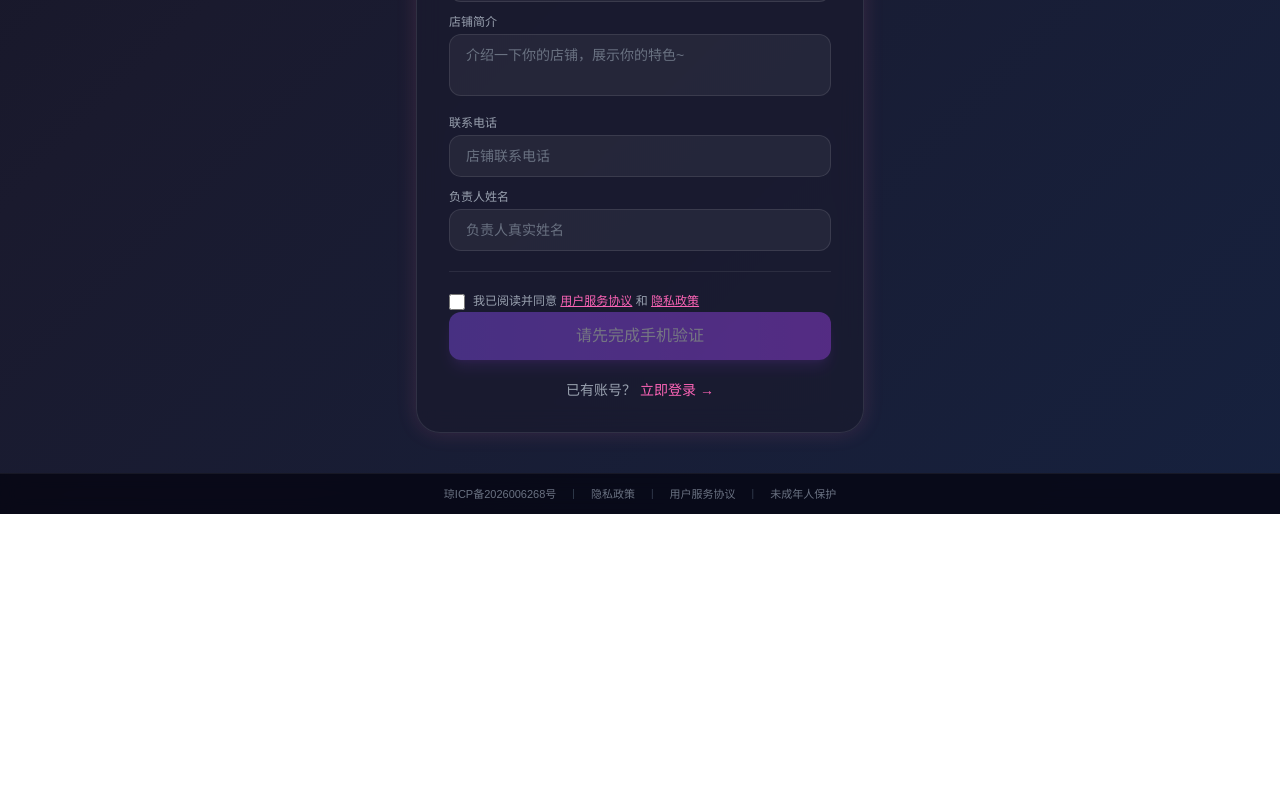
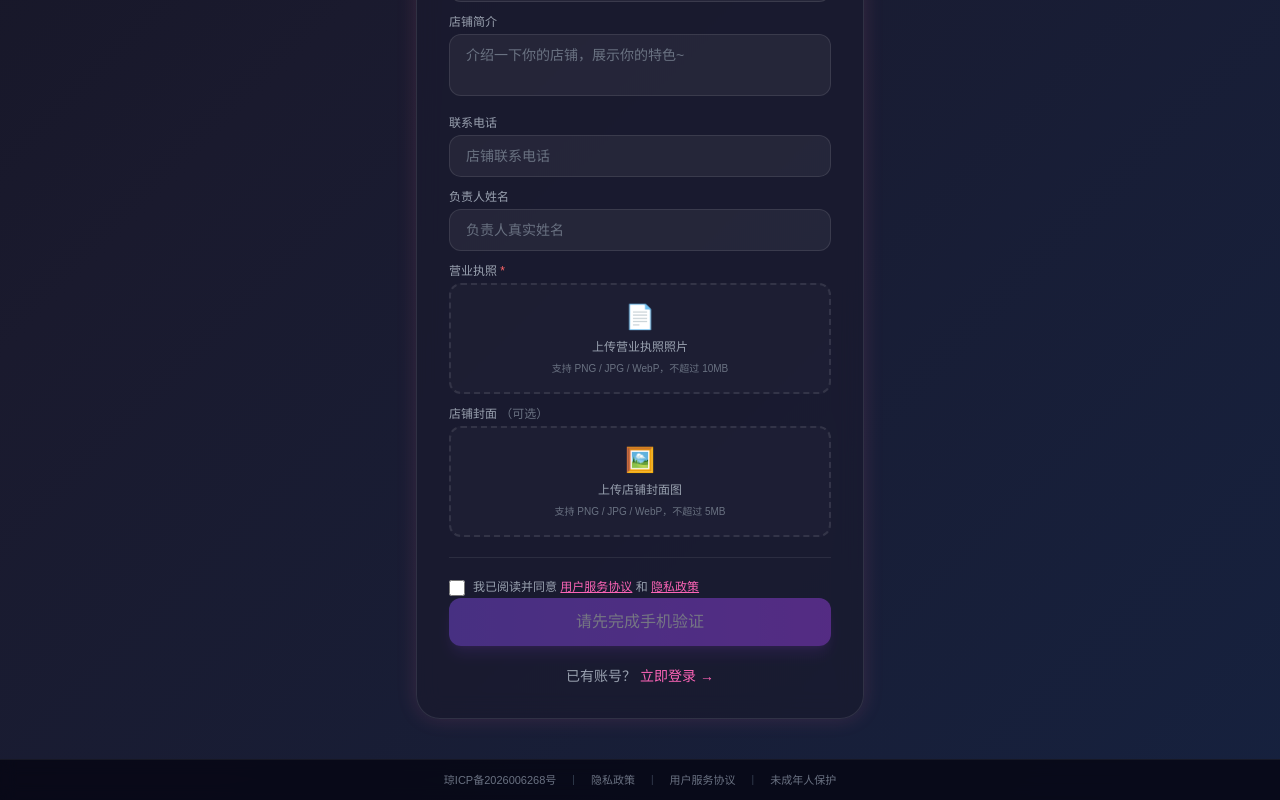
Before and after one commit to Xizh994/companion-play, a Next.js app: page /register in a window 1280 px wide. Shown: the part 1360-2160 px from the top of the page. Before the commit the page ends 1874 px from the top, so only its background shows below. Built offline with nearby package versions, Linux system fonts and the light colour scheme.

Commit message:
feat(register): add business license and shop cover upload for shop registration

```diff
--- a/src/app/register/page.tsx
+++ b/src/app/register/page.tsx
@@ -16,6 +16,8 @@ export default function RegisterPage() {
   const router = useRouter();
   const { register } = useAuth();
   const fileInputRef = useRef<HTMLInputElement>(null);
+  const shopCoverInputRef = useRef<HTMLInputElement>(null);
+  const licenseInputRef = useRef<HTMLInputElement>(null);
 
   const [role, setRole] = useState("SHOP");
   const [loading, setLoading] = useState(false);
@@ -48,6 +50,8 @@ export default function RegisterPage() {
   const [shopBio, setShopBio] = useState("");
   const [contactPhone, setContactPhone] = useState("");
   const [contactName, setContactName] = useState("");
+  const [shopCoverPreview, setShopCoverPreview] = useState<string | null>(null);
+  const [licensePreview, setLicensePreview] = useState<string | null>(null);
 
   const [avatarPreview, setAvatarPreview] = useState<string | null>(null);
 
@@ -71,6 +75,26 @@ export default function RegisterPage() {
     if (file.size > 5 * 1024 * 1024) { setError("头像大小不能超过 5MB"); return; }
     const reader = new FileReader();
     reader.onload = () => setAvatarPreview(reader.result as string);
+    reader.readAsDataURL(file);
+    e.target.value = "";
+  };
+
+  const handleShopCoverChange = (e: React.ChangeEvent<HTMLInputElement>) => {
+    const file = e.target.files?.[0];
+    if (!file) return;
+    if (file.size > 5 * 1024 * 1024) { setError("封面大小不能超过 5MB"); return; }
+    const reader = new FileReader();
+    reader.onload = () => setShopCoverPreview(reader.result as string);
+    reader.readAsDataURL(file);
+    e.target.value = "";
+  };
+
+  const handleLicenseChange = (e: React.ChangeEvent<HTMLInputElement>) => {
+    const file = e.target.files?.[0];
+    if (!file) return;
+    if (file.size > 10 * 1024 * 1024) { setError("营业执照大小不能超过 10MB"); return; }
+    const reader = new FileReader();
+    reader.onload = () => setLicensePreview(reader.result as string);
     reader.readAsDataURL(file);
     e.target.value = "";
   };
@@ -185,8 +209,10 @@ export default function RegisterPage() {
         emailVerifiedToken: email ? emailVerifiedToken : undefined,
         shopName: role === "SHOP" ? shopName : undefined,
         shopBio: role === "SHOP" ? shopBio : undefined,
+        shopCover: role === "SHOP" ? shopCoverPreview : undefined,
         contactPhone: role === "SHOP" ? contactPhone : undefined,
         contactName: role === "SHOP" ? contactName : undefined,
+        licenseImage: role === "SHOP" ? licensePreview : undefined,
       });
       router.push("/lobby");
     } catch (err) {
@@ -525,6 +551,80 @@ export default function RegisterPage() {
                     className="w-full bg-white/5 border border-white/10 rounded-xl px-4 py-2.5 text-white placeholder-gray-500 outline-none focus:border-purple-500/50 focus:ring-2 focus:ring-purple-500/20 transition text-sm"
                   />
                 </div>
+
+                <div>
+                  <label className="block text-xs text-gray-400 mb-1">
+                    营业执照 <span className="text-red-400">*</span>
+                  </label>
+                  <input
+                    ref={licenseInputRef}
+                    type="file"
+                    accept="image/png,image/jpeg,image/webp"
+                    className="hidden"
+                    onChange={handleLicenseChange}
+                  />
+                  <button
+                    type="button"
+                    onClick={() => licenseInputRef.current?.click()}
+                    className={cn(
+                      "w-full border-2 border-dashed rounded-xl p-4 flex flex-col items-center gap-1.5 transition-all duration-300",
+                      licensePreview
+                        ? "border-purple-500/40 bg-purple-500/5"
+                        : "border-white/10 bg-white/[0.02] hover:border-purple-400/40 hover:bg-white/[0.05]"
+                    )}
+                  >
+                    {licensePreview ? (
+                      <div className="relative w-full">
+                        {/* eslint-disable-next-line @next/next/no-img-element */}
+                        <img src={licensePreview} alt="营业执照预览" className="w-full h-28 object-contain rounded-lg" />
+                        <span className="text-[10px] text-purple-400 mt-1 block text-center">点击重新上传</span>
+                      </div>
+                    ) : (
+                      <>
+                        <span className="text-2xl">📄</span>
+                        <span className="text-xs text-gray-400">上传营业执照照片</span>
+                        <span className="text-[10px] text-gray-500">支持 PNG / JPG / WebP，不超过 10MB</span>
+                      </>
+                    )}
+                  </button>
+                </div>
+
+                <div>
+                  <label className="block text-xs text-gray-400 mb-1">
+                    店铺封面 <span className="text-gray-500 font-normal">（可选）</span>
+                  </label>
+                  <input
+                    ref={shopCoverInputRef}
+                    type="file"
+                    accept="image/png,image/jpeg,image/webp"
+                    className="hidden"
+                    onChange={handleShopCoverChange}
+                  />
+                  <button
+                    type="button"
+                    onClick={() => shopCoverInputRef.current?.click()}
+                    className={cn(
+                      "w-full border-2 border-dashed rounded-xl p-4 flex flex-col items-center gap-1.5 transition-all duration-300",
+                      shopCoverPreview
+                        ? "border-purple-500/40 bg-purple-500/5"
+                        : "border-white/10 bg-white/[0.02] hover:border-purple-400/40 hover:bg-white/[0.05]"
+                    )}
+                  >
+                    {shopCoverPreview ? (
+                      <div className="relative w-full">
+                        {/* eslint-disable-next-line @next/next/no-img-element */}
+                        <img src={shopCoverPreview} alt="店铺封面预览" className="w-full h-28 object-cover rounded-lg" />
+                        <span className="text-[10px] text-purple-400 mt-1 block text-center">点击重新上传</span>
+                      </div>
+                    ) : (
+                      <>
+                        <span className="text-2xl">🖼️</span>
+                        <span className="text-xs text-gray-400">上传店铺封面图</span>
+                        <span className="text-[10px] text-gray-500">支持 PNG / JPG / WebP，不超过 5MB</span>
+                      </>
+                    )}
+                  </button>
+                </div>
               </div>
             </div>
           )}
--- a/src/hooks/useAuth.ts
+++ b/src/hooks/useAuth.ts
@@ -61,8 +61,10 @@ export interface RegisterFormData {
   emailVerifiedToken?: string;
   shopName?: string;
   shopBio?: string;
+  shopCover?: string | null;
   contactPhone?: string;
   contactName?: string;
+  licenseImage?: string | null;
 }
 
 export function useAuth() {
```
